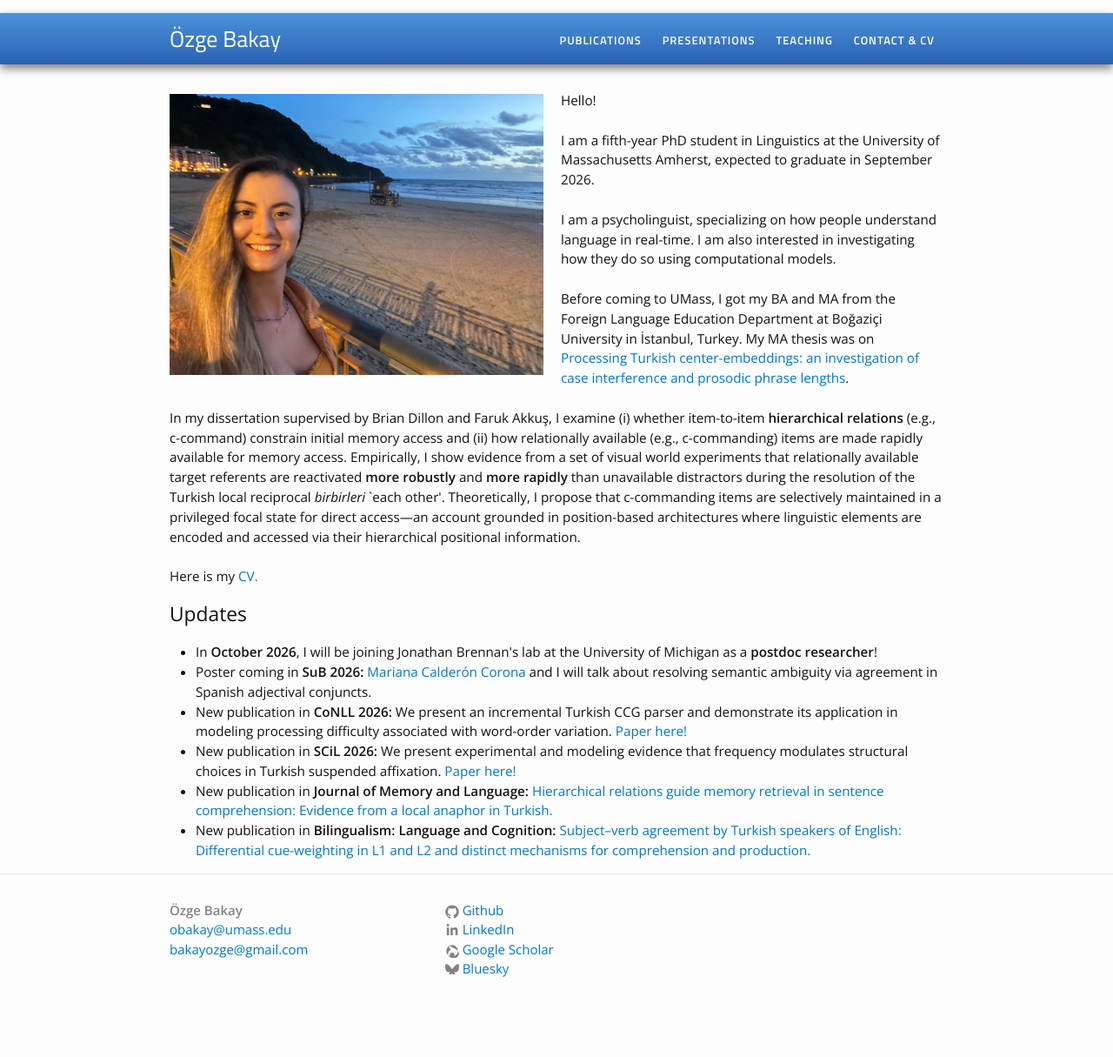
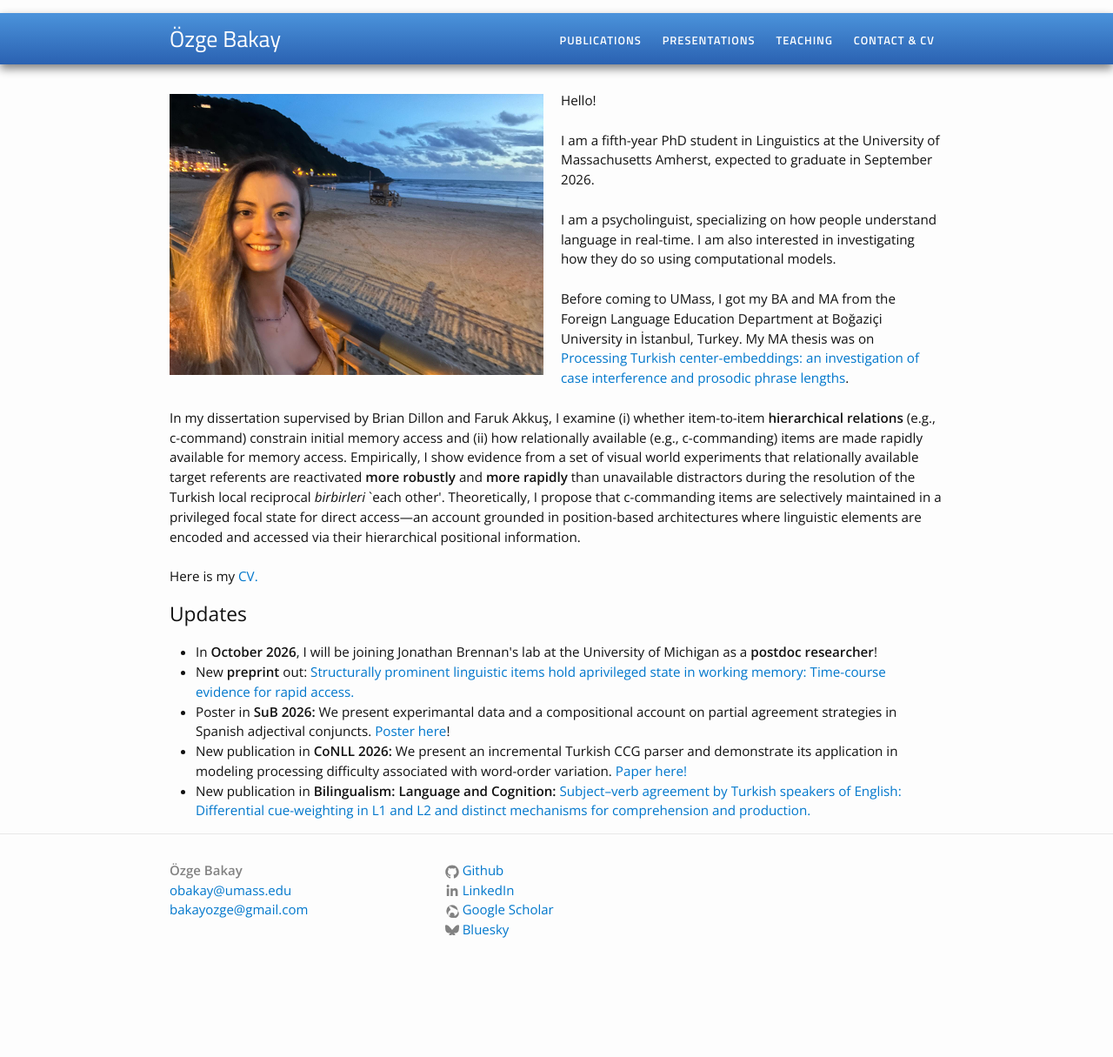
Before and after one commit to ozgebakay/ozgebakay.github.io, a Jekyll site: the page built from index.html, in a window 1280 px wide. Shown: the whole page at 87% size. Built offline with Jekyll 4.4.1, drawn with Linux system fonts in a browser that asks for light colours; after the commit the page ends 1169 px from its top, so only the background shows below that.

Commit message:
Update index.html

```diff
--- a/index.html
+++ b/index.html
@@ -23,10 +23,9 @@
 <div class="updates" style="overflow-y: visible;">
 <ul>
 <li>In <b>October 2026</b>, I will be joining Jonathan Brennan's lab at the University of Michigan as a <b>postdoc researcher</b>!</li>
-<li>Poster coming in <b>SuB 2026:</b> <a href="https://sites.google.com/view/lingmarianacalderon/about/" target="_blank">Mariana Calderón Corona</a> and I will talk about resolving semantic ambiguity via agreement in Spanish adjectival conjuncts.</li>
+<li>New <b>preprint</b> out:</b> <a href="https://osf.io/preprints/psyarxiv/aphwj_v1" target="_blank">Structurally prominent linguistic items hold aprivileged state in working memory: Time-course evidence for rapid access.</a></li>
+<li>Poster in <b>SuB 2026:</b> We present experimantal data and a compositional account on partial agreement strategies in Spanish adjectival conjuncts. <a href="https://ozgebakay.github.io/projects/CoronaBakay_SuB31.pdf" target="_blank">Poster here</a>!</li>
 <li>New publication in <b>CoNLL 2026:</b> We present an incremental Turkish CCG parser and demonstrate its application in modeling processing difficulty associated with word-order variation. <a href="https://aclanthology.org/2026.conll-main.36.pdf" target="_blank">Paper here!</a></li>
-<li>New publication in <b>SCiL 2026:</b> We present experimental and modeling evidence that frequency modulates structural choices in Turkish suspended affixation. <a href="https://aclanthology.org/2026.scil-main.32.pdf" target="_blank">Paper here!</a></li>
-<li>New publication in <b>Journal of Memory and Language:</b> <a href="https://doi.org/10.1016/j.jml.2026.104747" target="_blank">Hierarchical relations guide memory retrieval in sentence comprehension: Evidence from a local anaphor in Turkish.</a></li>
 <li>New publication in <b>Bilingualism: Language and Cognition:</b> <a href="https://doi.org/10.1017/S1366728926101497" target="_blank">Subject–verb agreement by Turkish speakers of English: Differential cue-weighting in L1 and L2 and distinct mechanisms for comprehension and production.</a></li>
 </ul>
 </div>
```
